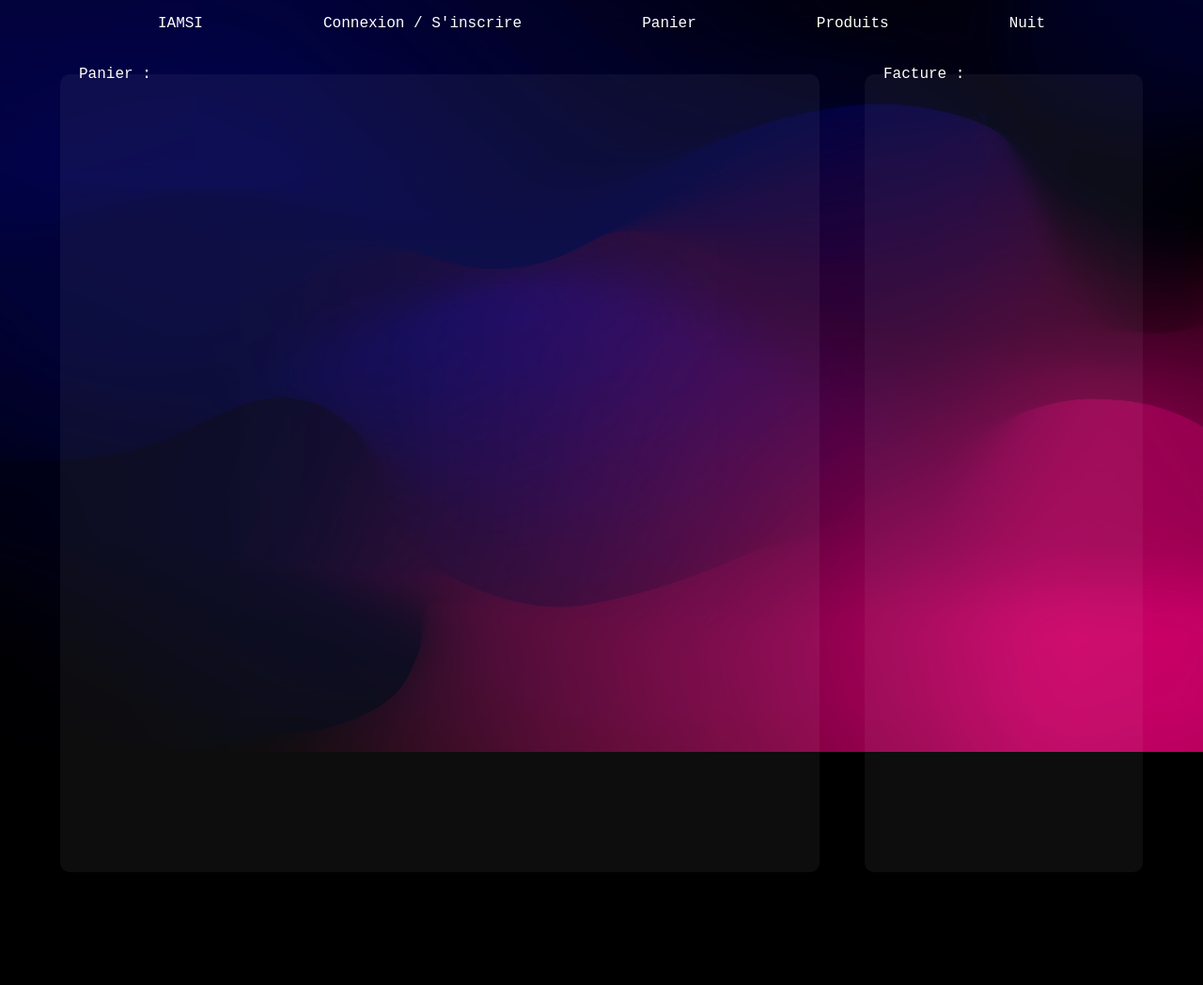
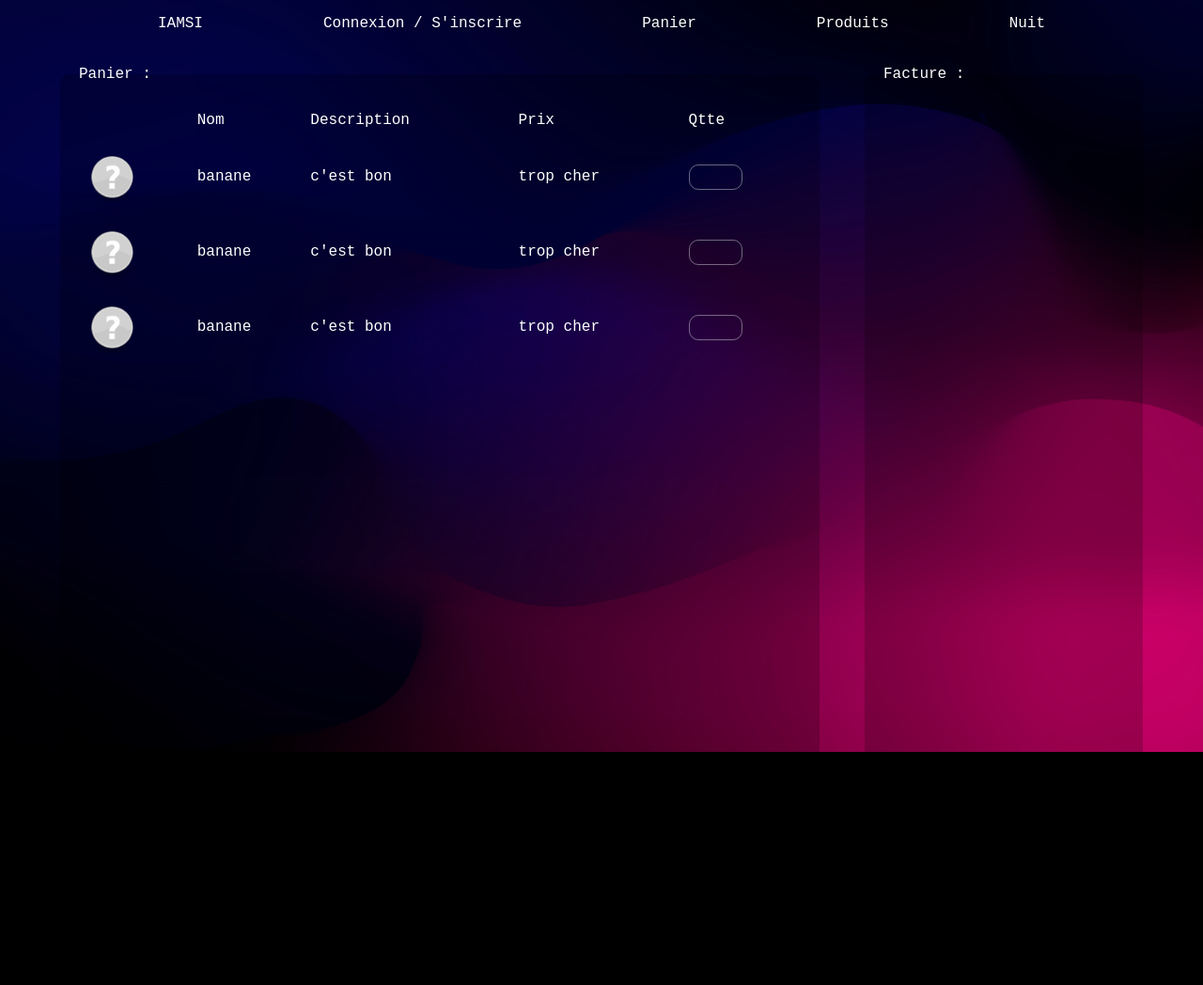
Before and after one commit to MikaChueWaye/IAMSI, a Symfony app: template templates/shop/shoppingCart.html.twig in a window 1280 px wide. Shown: the whole page at 94% size. Run offline with Twig, Linux system fonts and the light colour scheme; the template is opened without the code that fills it, so the values that code supplies are empty; some libraries are stand-ins or nearby versions.

Commit message:
add shopping cart elements + css retouch

```diff
--- a/public/css/base.css
+++ b/public/css/base.css
@@ -135,6 +135,10 @@ nav *:hover {
     cursor: pointer;
 }
 
+.item-rectangle > div {
+    width: 0;
+}
+
 .item:active {
     top: 2px;
 }
@@ -177,3 +181,12 @@ nav *:hover {
 footer {
     height: 100px;
 }
+
+input {
+    background-color: var(--background-color);
+    border-radius: 10px;
+    padding: 10px 20px 10px 20px;
+    border: 1px solid rgba(255, 255, 255, 0.4);
+    margin-bottom: 20px;
+    z-index: 10;
+}
--- a/public/css/shoppingCart.css
+++ b/public/css/shoppingCart.css
@@ -21,7 +21,7 @@ fieldset {
     border-radius: 10px;
     padding: 20px;
     border: none;
-    background-color: rgba(255, 255, 255, 0.05);
+    background-color: rgba(0, 0, 0, 0.2);
 }
 
 #fieldset-background {
@@ -31,10 +31,31 @@ fieldset {
     height: calc(100% + 10px);
     width: 100%;
     border-radius: inherit;
+    z-index: -100;
 }
 
 table {
     border-collapse: collapse;
-    border: 1px solid white;
-    margin: 10px 10px 10px 10px;
+    table-layout: auto;
+    width: 100%;
 }
+
+table tr:first-child {
+    height: 40px;
+}
+
+table tr {
+    height: 80px;
+}
+
+table img {
+    width: 50px;
+    height: 50px;
+    margin: 10px 0 0 10px
+}
+
+input {
+    width: 50px;
+    margin: unset;
+    padding: 5px 0 5px 5px;
+}
--- a/templates/shop/shoppingCart.html.twig
+++ b/templates/shop/shoppingCart.html.twig
@@ -6,8 +6,46 @@
     <div id="shopping-cart">
         <fieldset>
             <legend>Panier :</legend>
-            <div id="shopping-cart-content"></div>
-            <div id="fieldset-background" class="card"></div>
+            <div id="shopping-cart-content">
+                <table>
+                    <tr class="card">
+                        <td></td>
+                        <td>Nom</td>
+                        <td>Description</td>
+                        <td>Prix</td>
+                        <td>Qtte</td>
+                    </tr>
+                    <tr class="card">
+                        <td><img src="{{ asset("img/products/undefined.png") }}" alt="product-image"></td>
+                        <td>banane</td>
+                        <td>c'est bon</td>
+                        <td>trop cher</td>
+                        <td><label>
+                                <input type="number" max="999">
+                            </label></td>
+                    </tr>
+                    <tr class="card">
+                        <td><img src="{{ asset("img/products/undefined.png") }}" alt="product-image"></td>
+                        <td>banane</td>
+                        <td>c'est bon</td>
+                        <td>trop cher</td>
+                        <td><label>
+                                <input type="number" max="999" min="1">
+                            </label></td>
+                    </tr>
+                    <tr class="card">
+                        <td><img src="{{ asset("img/products/undefined.png") }}" alt="product-image"></td>
+                        <td>banane</td>
+                        <td>c'est bon</td>
+                        <td>trop cher</td>
+                        <td><label>
+                                <input type="number" max="999">
+                            </label></td>
+                    </tr>
+                </table>
+
+            </div>
+            <div id="fieldset-background"></div>
         </fieldset><fieldset>
             <legend>Facture :</legend>
             <div id="shopping-cart-receipt"></div>
```
Also changed, not shown: public/css/productList.css (+0 -9 lines), 1 other file.
